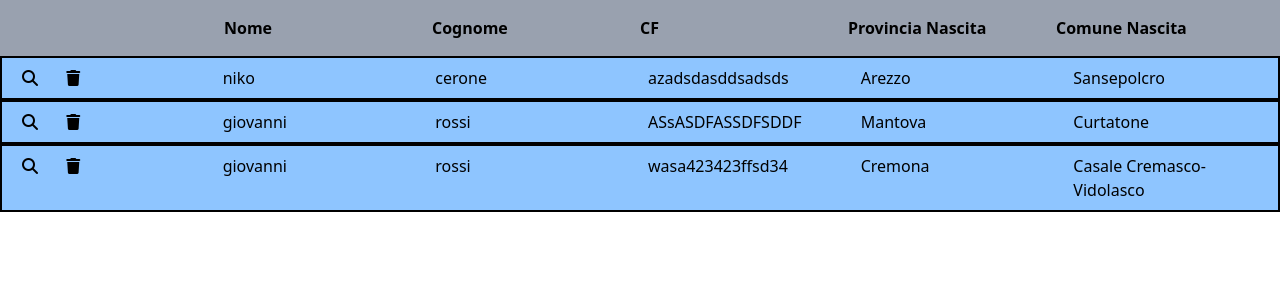
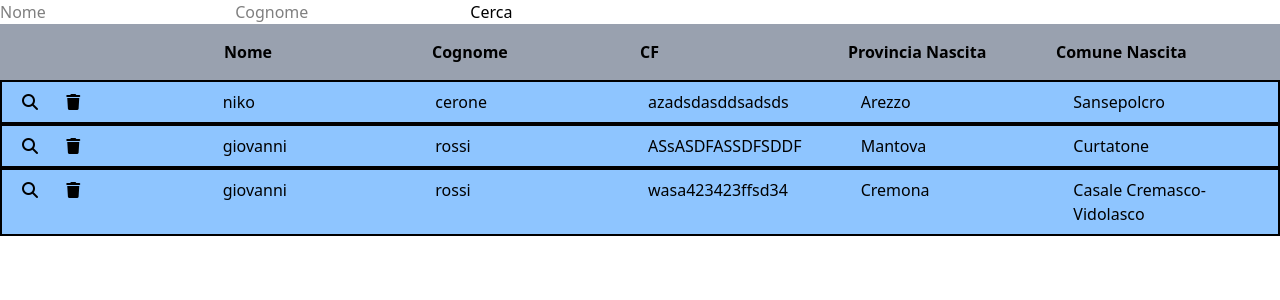
Before and after one commit to nikocer96/archivio-django, a Django app: page /utenti in a window 1280 px wide. Shown: the top 300 px of the page. Run offline with Django 5.2, Linux system fonts and the light colour scheme; data comes from the database, SQL or seed files in the repository; both versions use the stored data as it was after the commit.

Commit message:
added search view

```diff
--- a/archivio_anagrafica/models.py
+++ b/archivio_anagrafica/models.py
@@ -29,7 +29,7 @@ class Utente(models.Model):
     comune_nascita = models.ForeignKey(Comune, on_delete=models.SET_NULL, null=True, related_name="utenti_nati")
     provincia_residenza = models.ForeignKey(Provincia, on_delete=models.SET_NULL, null=True, related_name="utenti_residenti")
     comune_residenza = models.ForeignKey(Comune, on_delete=models.SET_NULL, null=True, related_name="utenti_residenti")
-    slug = models.SlugField(null=True, blank=True, unique=True, db_index=True)
+    slug = models.SlugField(null=True, blank=True, db_index=True)
 
     def save(self, *args, **kwargs):
         self.slug = slugify(self.nome)
--- a/archivio_anagrafica/templates/archivio_anagrafica/elenco_utenti.html
+++ b/archivio_anagrafica/templates/archivio_anagrafica/elenco_utenti.html
@@ -3,6 +3,14 @@
 {% block title %} Elenco utenti {% endblock %}
 
 {% block content %}
+
+    <div>
+        <form method="GET" action="{% url "utenti" %}">
+            <input type="text" name="nome" placeholder="Nome" value="{{ request.GET.nome }}">
+            <input type="text" name="cognome" placeholder="Cognome" value="{{ request.GET.cognome }}">
+            <button type="submit">Cerca</button>
+        </form>
+    </div>
     <div>
         <div class="grid grid-cols-6 bg-gray-400 font-bold p-4">
         <div></div>
@@ -15,8 +23,8 @@
     {% for utente in utenti %}
         <div class="grid grid-cols-6 bg-blue-300 border-2 border-black-500 text-left">
             <div class="p-2">
-                <a class="p-3" href="{% url "dettagli_utente" utente.slug %}"><i class="fa-solid fa-magnifying-glass"></i></a>
-                <a class="p-3" href="#" onclick="confermaEliminazione('{{ utente.slug }}')">
+                <a class="p-3" href="{% url "dettagli_utente" utente.pk %}"><i class="fa-solid fa-magnifying-glass"></i></a>
+                <a class="p-3" href="#" onclick="confermaEliminazione('{{ utente.pk }}')">
                     <i class="fa-solid fa-trash"></i>
                 </a>
             </div>
@@ -46,9 +54,9 @@
 {% endblock %}
 
 {% block script_content %}
-    function confermaEliminazione(slug) {
+    function confermaEliminazione(pk) {
         const form = document.getElementById("form-elimina");
-        form.action = `/utenti/rimuovi/${slug}/`;
+        form.action = `/utenti/rimuovi/${pk}/`;
         document.getElementById("modal-elimina").classList.remove("hidden");
     }
 
--- a/archivio_anagrafica/urls.py
+++ b/archivio_anagrafica/urls.py
@@ -8,6 +8,6 @@ urlpatterns = [
     path('comuni/<int:provincia_id>/', views.ComuniPerProvinciaView.as_view(), name='comuni_per_provincia'),
     path('successo/', lambda request: HttpResponse('Utente creato con successo!'), name='successo'),
     path("utenti", views.ElencoUtenti.as_view(), name="utenti"),
-    path("visualizza/<slug:slug>", views.DettagliUtente.as_view(), name="dettagli_utente"),
-    path("utenti/rimuovi/<slug:slug>/", views.EliminaUtente.as_view(), name="rimuovi_utente")
+    path("visualizza/<int:pk>", views.DettagliUtente.as_view(), name="dettagli_utente"),
+    path("utenti/rimuovi/<int:pk>/", views.EliminaUtente.as_view(), name="rimuovi_utente")
 ]
--- a/archivio_anagrafica/views.py
+++ b/archivio_anagrafica/views.py
@@ -16,6 +16,16 @@ class ElencoUtenti(ListView):
     template_name = "archivio_anagrafica/elenco_utenti.html"
     model = Utente
     context_object_name = "utenti"
+
+    def get_queryset(self):
+        queryset = super().get_queryset()
+        nome = self.request.GET.get("nome")
+        cognome = self.request.GET.get("cognome")
+        if nome:
+            queryset = queryset.filter(nome__icontains=nome)
+        if cognome:
+            queryset = queryset.filter(cognome__icontains=cognome)
+        return queryset
 
 class CreaUtenteView(CreateView):
     model = Utente
```
Also changed, not shown: archivio_anagrafica/migrations/0006_alter_utente_slug.py (added), db.sqlite3.
